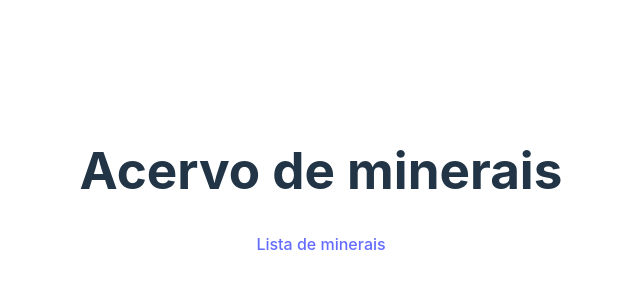
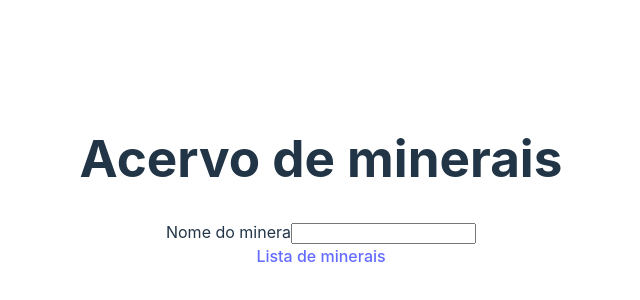
Before and after one commit to santiagocolombi/acervo_minerais_web, a React (Vite) app: page / in a window 1280 px wide. Shown: the part 218-518 px from the top of the page, without its empty margins (319-959 px from the left). Built offline with nearby package versions, Linux system fonts and the light colour scheme.

Commit message:
feat(Login.jsx): added the label and input of minerals.

```diff
--- a/src/App.jsx
+++ b/src/App.jsx
@@ -6,6 +6,7 @@ import Lista from './assets/Lista'
 function App() {
 
   return (
+    <div>
     <BrowserRouter>
     <Routes>
       <Route path='/' element={<Login/>}/>
@@ -14,6 +15,10 @@ function App() {
     </Routes>
     </BrowserRouter>
 
+
+    </div>
+
+
   )
 }
 
--- a/src/assets/Login.jsx
+++ b/src/assets/Login.jsx
@@ -3,6 +3,11 @@ import { Link } from 'react-router-dom';
 function Login(){
     return <div>
         <h1>Acervo de minerais</h1>
+        <form>
+            <label htmlFor='nome_mineral'>Nome do minera</label>
+        <input type="text" id='nome_mineral'/>
+
+        </form>
         <Link to ={'/Produto'}>Lista de minerais</Link>
 
     </div>;
```
